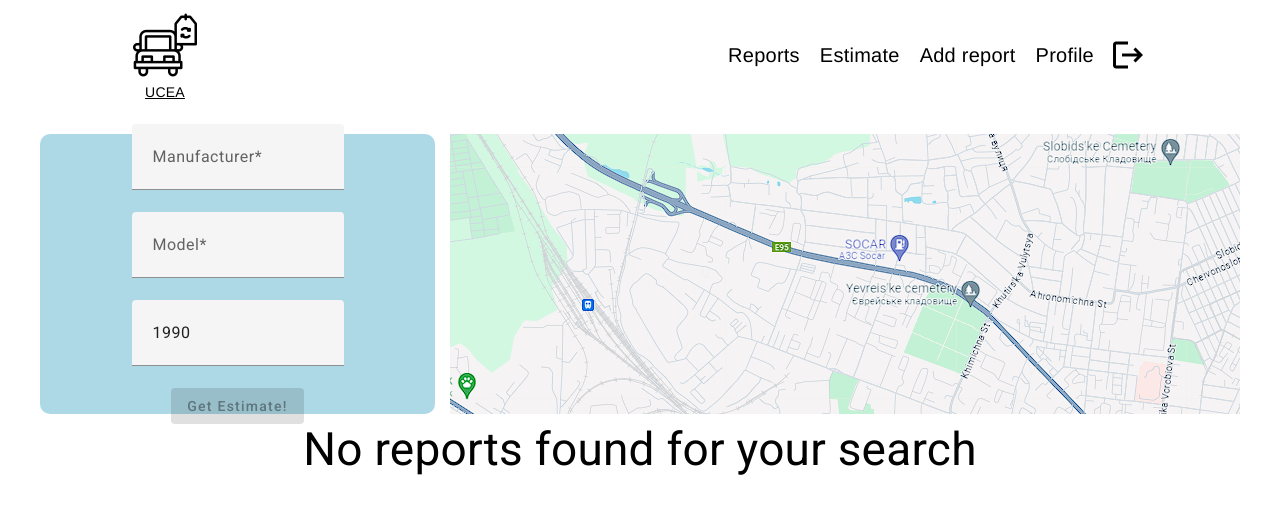
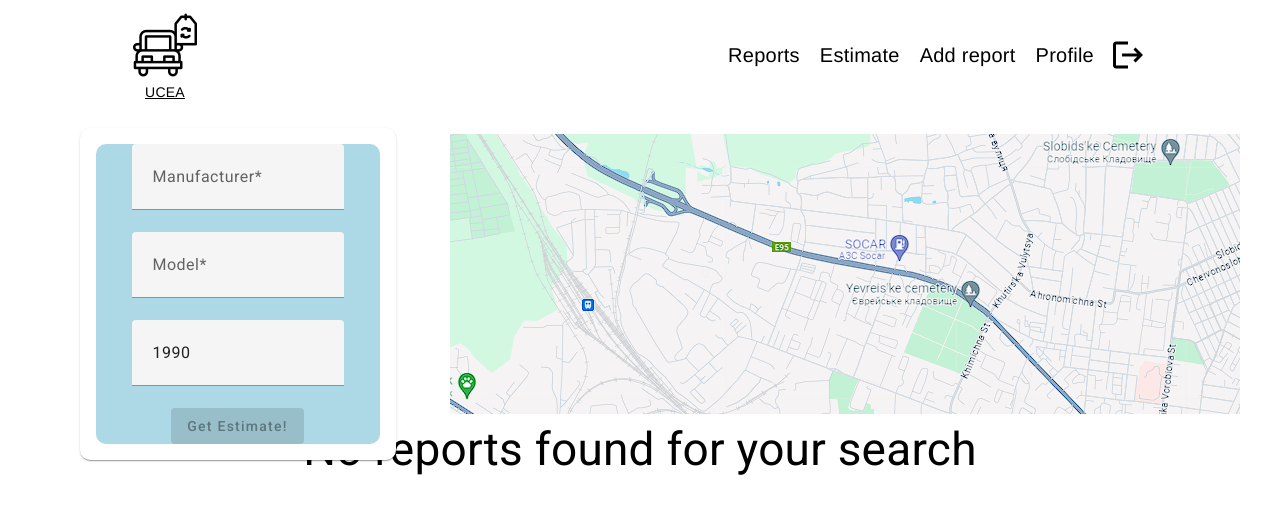
Before and after one commit to shevOle/ang-used-car-evaluation-app, an Angular app: page /estimate in a window 1280 px wide. Shown: the top 514 px of the page. Built offline with nearby package versions, Linux system fonts and the light colour scheme; sample sign-in values are in the browser's storage.

Commit message:
refactor: use form card common component for report estimate form

```diff
--- a/src/app/report-estimate/report-estimate.component.html
+++ b/src/app/report-estimate/report-estimate.component.html
@@ -1,4 +1,5 @@
 <section class="estimate-page">
+  <ucea-form-card>
     <form
       class="estimate-page-form"
       [formGroup]="estimateForm"
@@ -91,7 +92,7 @@
         </p>
       </div>
     </form>
-
+  </ucea-form-card>
   <div id="estimate-page-map"></div>
 
   <div *ngIf="($similarReports | async)?.length" class="estimate-page-price">
--- a/src/app/report-estimate/report-estimate.component.ts
+++ b/src/app/report-estimate/report-estimate.component.ts
@@ -11,6 +11,7 @@ import { MatFormFieldModule } from '@angular/material/form-field';
 import { ReportService } from '../services/reports.service';
 import { ReportComponent } from '../report/report.component';
 import { CommonButton } from '../common-components/button';
+import { FormCard } from '../common-components/form-card';
 import { Report } from '../interfaces/report';
 
 @Component({
@@ -24,6 +25,7 @@ import { Report } from '../interfaces/report';
     CommonButton,
     MatInputModule,
     MatFormFieldModule,
+    FormCard,
   ],
   templateUrl: './report-estimate.component.html',
   styleUrl: './report-estimate.component.scss',
```
Lines whose indentation alone changed are shown as unchanged.
